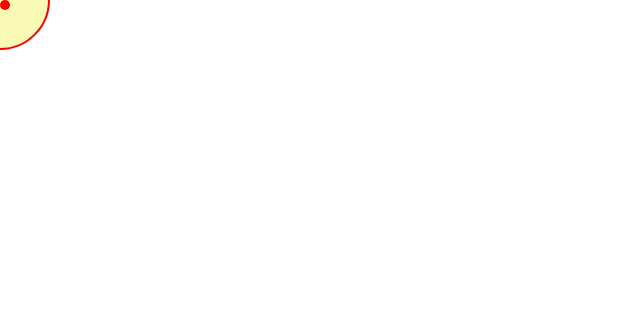
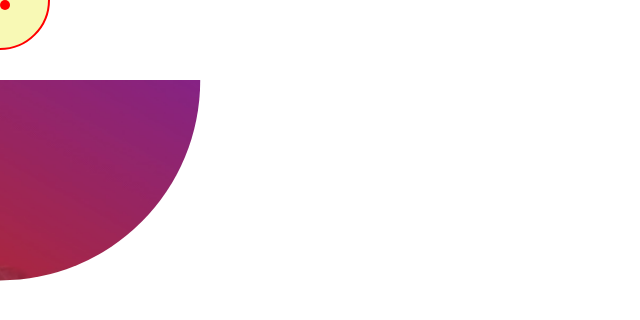
Before and after one commit to socalledsound/niftyMouseFollower, a plain HTML site: page index.html in a window 1280 px wide. Shown: the whole page, without its empty margins (0-640 px from the left). Drawn offline with nearby package versions, Linux system fonts and the light colour scheme.

Commit message:
size border down

```diff
--- a/index.html
+++ b/index.html
@@ -20,7 +20,7 @@ body {
 #image1 {
     position: absolute;
     width:100vw;
-    transform: translateX(-50%) translateY(-100%);
+    transform: translateX(0%) translateY(0%);
 
     /* z-index: -1;1; */
 }
```
